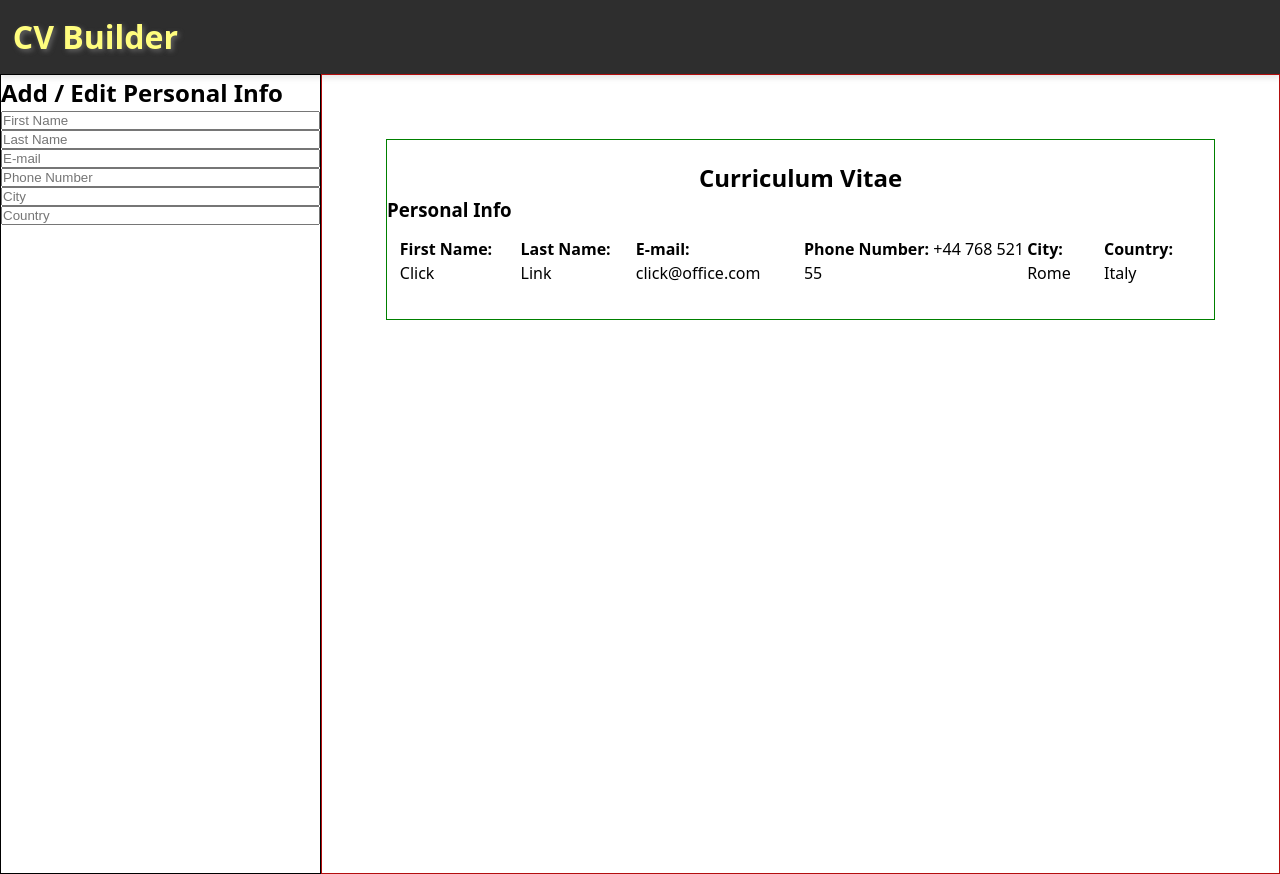
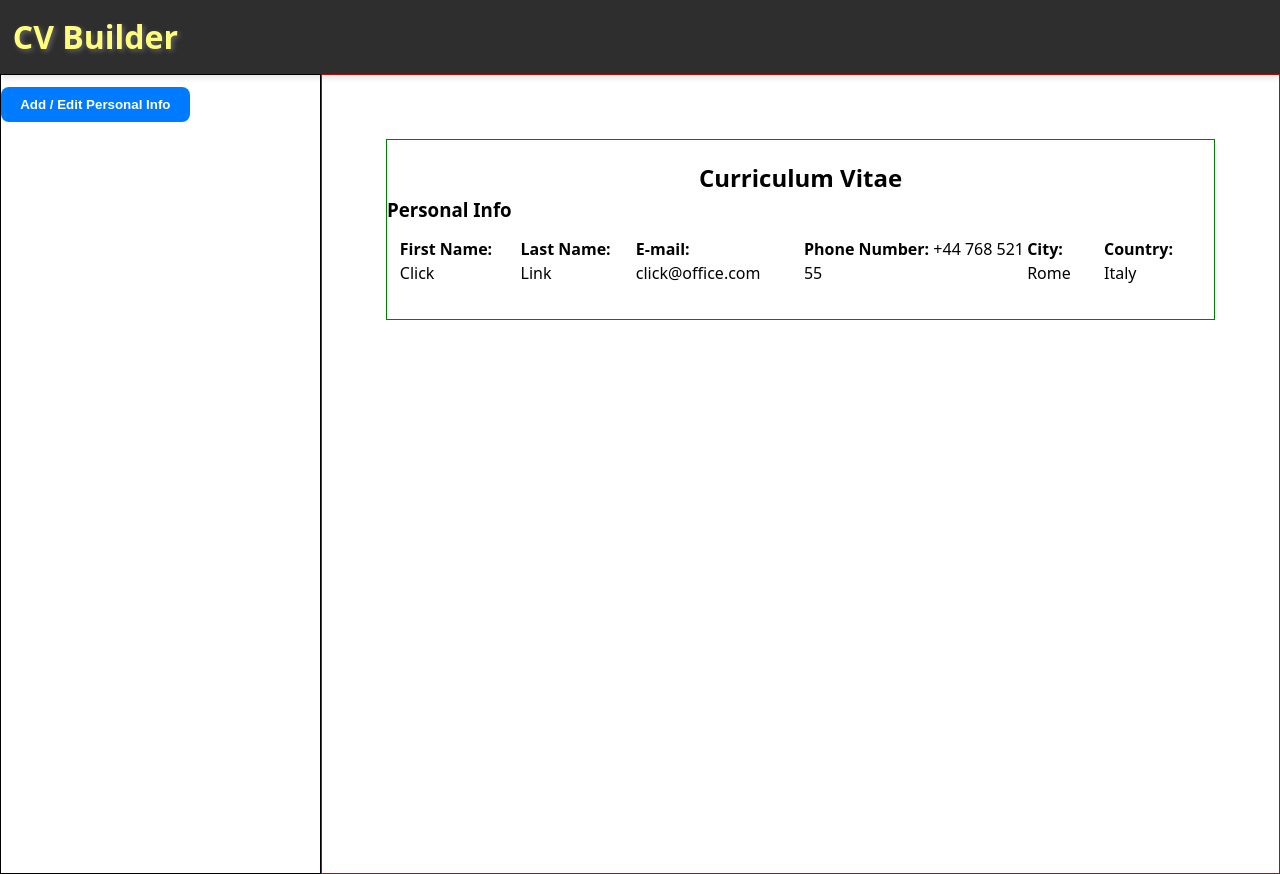
Before and after one commit to FreeFallRush/cv-application, a React (Vite) app: page / in a window 1280 px wide. Built offline with nearby package versions, Linux system fonts and the light colour scheme.

Commit message:
Added Edit and Submit Buttons to PersonalInfoForm.jsx and functionality
Modified App.jsx to handle the new edited info from PersonalInfoForm.jsx

Added styles to PersonalInfoForm.css

```diff
--- a/src/App.jsx
+++ b/src/App.jsx
@@ -13,14 +13,12 @@ function App() {
     city: "Rome",
     country: "Italy",
   };
-  const [personalInfo, setPersonalInfo] = useState({
-    firstName: "",
-    lastName: "",
-    email: "",
-    phoneNumber: "",
-    city: "",
-    country: "",
-  });
+
+  const [personalInfo, setPersonalInfo] = useState(defaultInfo);
+
+  const handlePersonalInfoSubmit = (newInfo) => {
+    setPersonalInfo(newInfo); // update state with new values
+  };
 
   return (
     <>
@@ -30,10 +28,11 @@ function App() {
           <section className="personalInfo-form">
             <PersonalInfoForm
               personalInfo={personalInfo}
-              setPersonalInfo={setPersonalInfo}
+              onSubmit={handlePersonalInfoSubmit}
             />
           </section>
         </aside>
+
         <section className="preview-section">
           <CVPreview personalInfo={personalInfo} defaultInfo={defaultInfo} />
         </section>
--- a/src/components/PersonalInfoForm.jsx
+++ b/src/components/PersonalInfoForm.jsx
@@ -1,69 +1,80 @@
+import { useState } from "react";
 import "../styles/PersonalInfoForm.css";
 
-function PersonalInfoForm({ personalInfo, setPersonalInfo }) {
+function PersonalInfoForm({ personalInfo, onSubmit }) {
+  const [isEditing, setIsEditing] = useState(false);
+  const [formData, setFormData] = useState(personalInfo);
+
   const handleChange = (e) => {
-    setPersonalInfo({ ...personalInfo, [e.target.name]: e.target.value });
+    setFormData({ ...formData, [e.target.name]: e.target.value });
+  };
+
+  const handleSubmit = (e) => {
+    e.preventDefault();
+    onSubmit(formData); // pass new data up to App.jsx
+    setIsEditing(false);
   };
 
   return (
+    <div className="personalInfoForm">
+      {!isEditing ? (
+        <button className="edit-btn" onClick={() => setIsEditing(true)}>
+          Add / Edit Personal Info
+        </button>
+      ) : (
         <>
-      <h2>Add / Edit Personal Info</h2>
-      <form>
+          <h2>Personal Info</h2>
+          <form onSubmit={handleSubmit}>
             <input
               name="firstName"
-          maxLength={60}
               type="text"
               placeholder="First Name"
-          value={personalInfo.firstName}
+              value={formData.firstName}
+              onChange={handleChange}
+            />
+            <input
+              name="lastName"
+              type="text"
+              placeholder="Last Name"
+              value={formData.lastName}
+              onChange={handleChange}
+            />
+            <input
+              name="email"
+              type="text"
+              placeholder="E-mail"
+              value={formData.email}
+              onChange={handleChange}
+            />
+            <input
+              name="phoneNumber"
+              type="text"
+              placeholder="Phone Number"
+              value={formData.phoneNumber}
+              onChange={handleChange}
+            />
+            <input
+              name="city"
+              type="text"
+              placeholder="City"
+              value={formData.city}
+              onChange={handleChange}
+            />
+            <input
+              name="country"
+              type="text"
+              placeholder="Country"
+              value={formData.country}
               onChange={handleChange}
             />
 
-        <input
-          name="lastName"
-          type="text"
-          maxLength={60}
-          placeholder="Last Name"
-          value={personalInfo.lastName}
-          onChange={handleChange}
-        />
-
-        <input
-          name="email"
-          maxLength={60}
-          type="text"
-          placeholder="E-mail"
-          value={personalInfo.email}
-          onChange={handleChange}
-        />
-
-        <input
-          name="phoneNumber"
-          maxLength={60}
-          type="text"
-          placeholder="Phone Number"
-          value={personalInfo.phoneNumber}
-          onChange={handleChange}
-        />
-
-        <input
-          name="city"
-          maxLength={60}
-          type="text"
-          placeholder="City"
-          value={personalInfo.city}
-          onChange={handleChange}
-        />
-
-        <input
-          name="country"
-          maxLength={60}
-          type="text"
-          placeholder="Country"
-          value={personalInfo.country}
-          onChange={handleChange}
-        />
+            <button type="submit" className="submit-btn">
+              Submit
+            </button>
           </form>
         </>
+      )}
+    </div>
   );
 }
 
--- a/src/styles/PersonalInfoForm.css
+++ b/src/styles/PersonalInfoForm.css
@@ -1,4 +1,34 @@
-form {
-  display: flex;
-  flex-direction: column;
+.personalInfoForm {
+  margin-bottom: 1.5rem;
 }
+
+.personalInfoForm h2 {
+  margin-bottom: 1rem;
+}
+
+.personalInfoForm input {
+  display: block;
+  margin-bottom: 0.6rem;
+  padding: 0.5rem;
+  border: 1px solid #ccc;
+  border-radius: 6px;
+  width: 100%;
+}
+
+.edit-btn,
+.submit-btn {
+  background-color: #007bff;
+  color: white;
+  border: none;
+  padding: 0.6rem 1.2rem;
+  border-radius: 8px;
+  cursor: pointer;
+  font-weight: bold;
+  margin-top: 0.8rem;
+  transition: background 0.2s ease;
+}
+
+.edit-btn:hover,
+.submit-btn:hover {
+  background-color: #0056b3;
+}
```
Lines whose indentation alone changed are shown as unchanged.
